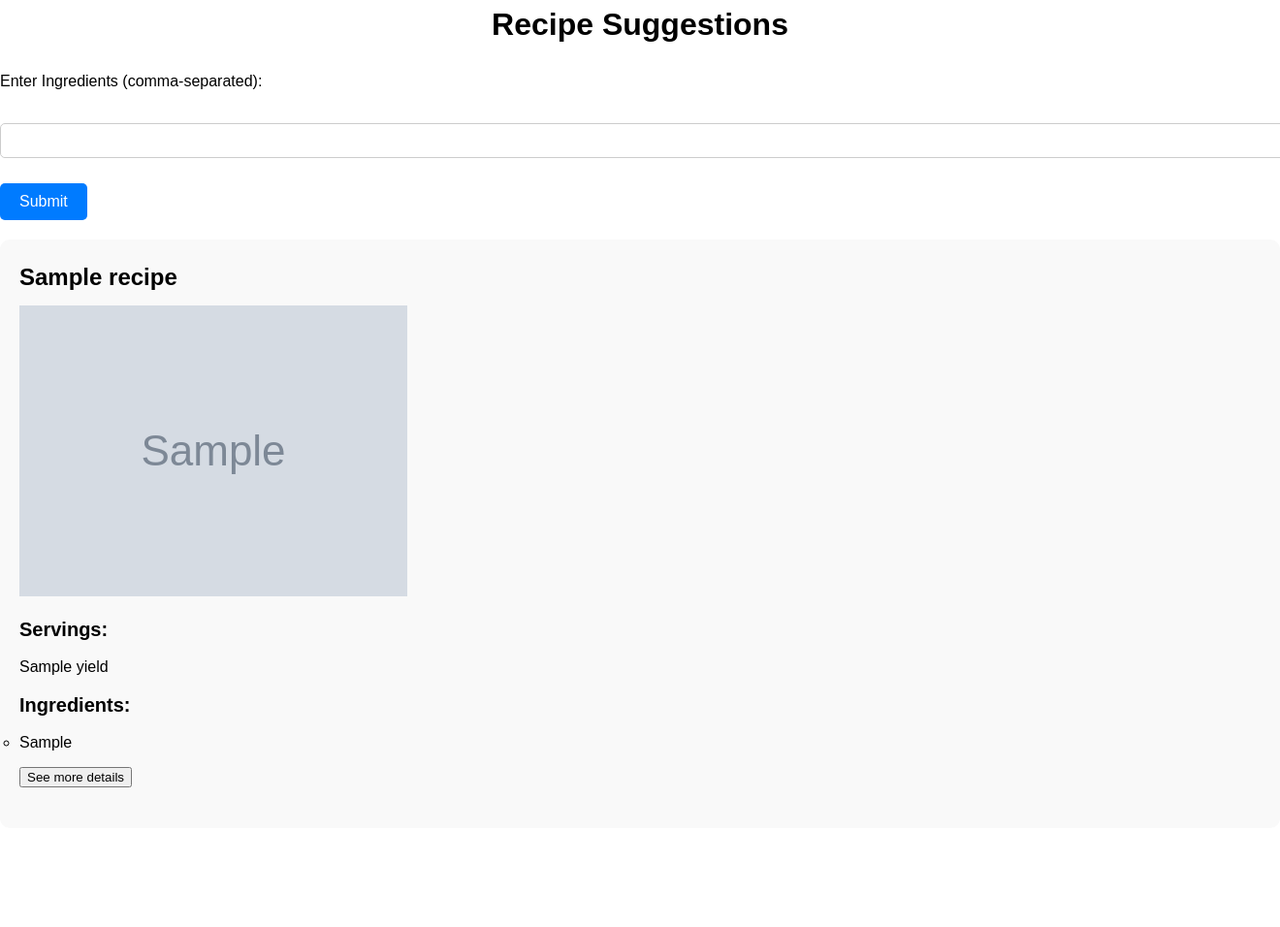
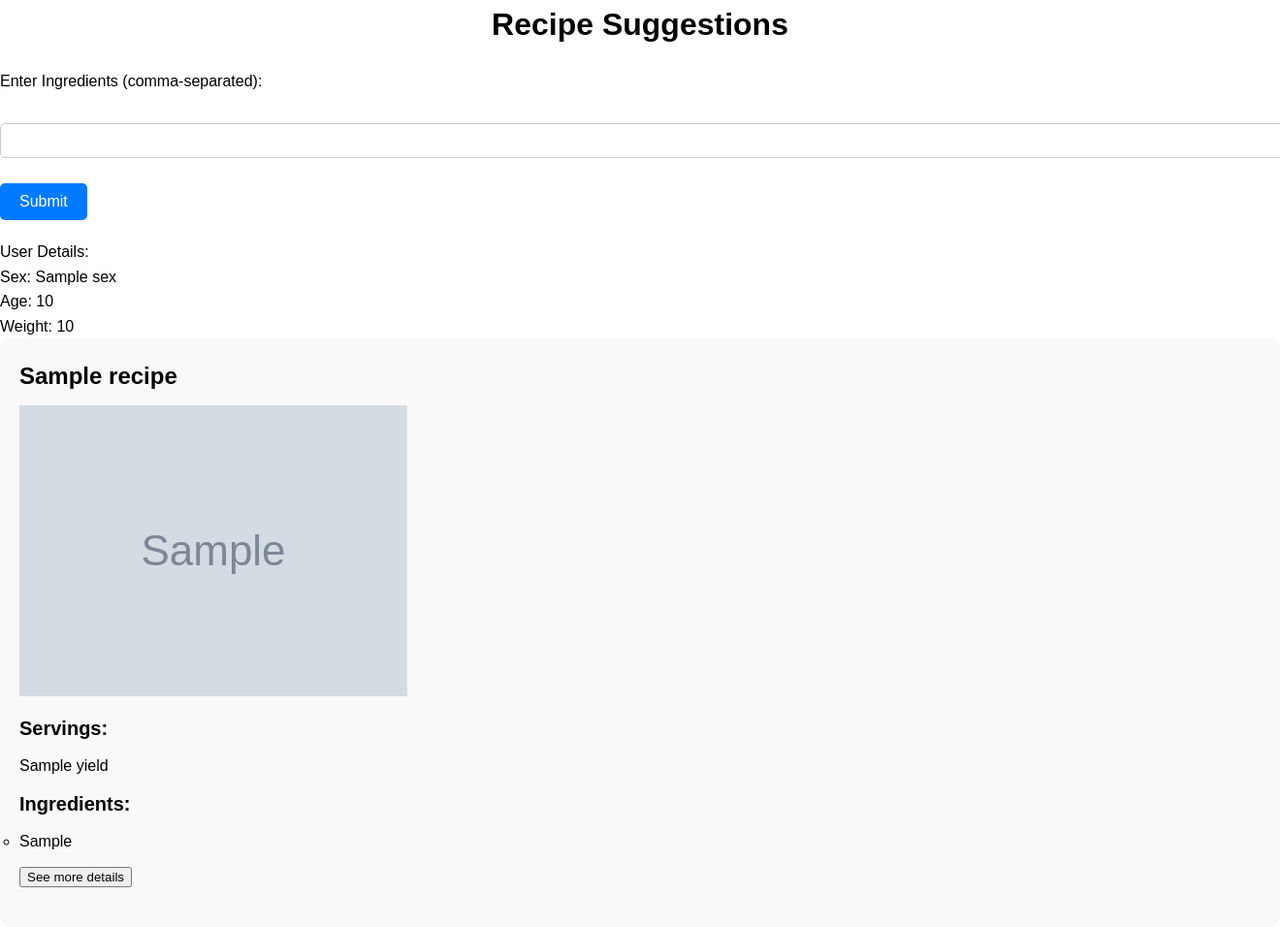
Before and after one commit to Rezatron/Recipe-Nutrient, a Flask app: template templates/index.html in a window 1320 px wide; the page is wider, and only the part inside the window is pictured. Shown: that part at 97% size. Before the commit the page ends 812 px from the top of that part, so only its background shows below. Run offline with Flask 3, Linux system fonts and the light colour scheme; the template is opened without the code that fills it: most values are stand-ins (such as "Sample title", 1, 10 or a date in 2020); grey boxes marked "Sample" are stand-in pictures.

Commit message:
added user details on main page

```diff
--- a/routes.py
+++ b/routes.py
@@ -4,8 +4,12 @@
 from utils import clean_micro_nutrients
 from units import nutrient_units
 from rni import rni_data
+import logging
 
 app = Flask(__name__)
+
+# Initialize logging
+logging.basicConfig(level=logging.INFO)
 
 # Define the RNI data globally
 global_rni = None
@@ -17,7 +21,7 @@
 micro_nutrients_per_serving = {}
 comparison_to_rni = {}
 
-# Define the rate limit function directly in routes.py
+# Define the rate limit function
 def exceeds_rate_limit(client_ip):
     # Your rate limit logic here
     pass
@@ -39,7 +43,7 @@
     client_ip = request.remote_addr
 
     # Check if the request exceeds the rate limit
-    if exceeds_rate_limit(client_ip):  # Use the function here
+    if exceeds_rate_limit(client_ip):
         return jsonify({'error': 'Rate limit exceeded. Please try again later.'}), 429
 
     # Make the API request to Edamam
@@ -51,100 +55,101 @@
 
     try:
         edamam_response = requests.get(edamam_url)
-        if edamam_response.status_code == 200:
-            edamam_recipes = edamam_response.json()
-            filtered_recipes = []
-            for hit in edamam_recipes['hits'][:max_recipes_to_show]:
-                recipe = hit['recipe']
-                label = recipe['label']
-                ingredient_lines = recipe['ingredientLines']
-                health_labels = recipe.get('healthLabels', [])
-                url = recipe.get('url')
-                image = recipe.get('image')
-                calories = recipe.get('calories')
-                micro_nutrients = recipe.get('totalNutrients', {})
-                yield_value = recipe.get('yield', None)
+        edamam_response.raise_for_status()  # Raise HTTPError for bad response status
 
-                # Iterate through micro_nutrients and add units dynamically
-                for nutrient_label, nutrient_data in micro_nutrients.items():
-                    if 'unit' in nutrient_data:
-                        nutrient_units[nutrient_label] = nutrient_data['unit']
+        edamam_recipes = edamam_response.json()
+        filtered_recipes = []
+        for hit in edamam_recipes['hits'][:max_recipes_to_show]:
+            recipe = hit['recipe']
+            label = recipe['label']
+            ingredient_lines = recipe['ingredientLines']
+            health_labels = recipe.get('healthLabels', [])
+            url = recipe.get('url')
+            image = recipe.get('image')
+            calories = recipe.get('calories')
+            micro_nutrients = recipe.get('totalNutrients', {})
+            yield_value = recipe.get('yield', None)
 
-                # Clean up the micro-nutrients data
-                cleaned_micro_nutrients = clean_micro_nutrients(micro_nutrients)
+            # Iterate through micro_nutrients and add units dynamically
+            for nutrient_label, nutrient_data in micro_nutrients.items():
+                if 'unit' in nutrient_data:
+                    nutrient_units[nutrient_label] = nutrient_data['unit']
 
-                # Calculate values per serving
-                calories_per_serving = calories / yield_value
-                micro_nutrients_per_serving = {label: value / yield_value for label, value in cleaned_micro_nutrients.items()}
+            # Clean up the micro-nutrients data
+            cleaned_micro_nutrients = clean_micro_nutrients(micro_nutrients)
 
-                # Append extracted details to the filtered_recipes list
-                filtered_recipes.append({
-                    'label': label,
-                    'ingredient_lines': ingredient_lines,
-                    'ingredients': ingredients,
-                    'url': url,
-                    'image': image,
-                    'calories_per_serving': calories_per_serving,
-                    'micro_nutrients_per_serving': micro_nutrients_per_serving,
-                    'nutrient_units': nutrient_units,
-                    'yield': yield_value,
-                })
+            # Calculate values per serving
+            calories_per_serving = calories / yield_value
+            micro_nutrients_per_serving = {label: value / yield_value for label, value in cleaned_micro_nutrients.items()}
 
-            # Now that recipes are fetched, calculate the protein intake and comparison
-            protein_intake = micro_nutrients_per_serving.get('Protein', 0)
+            # Append extracted details to the filtered_recipes list
+            filtered_recipes.append({
+                'label': label,
+                'ingredient_lines': ingredient_lines,
+                'ingredients': ingredients,
+                'url': url,
+                'image': image,
+                'calories_per_serving': calories_per_serving,
+                'micro_nutrients_per_serving': micro_nutrients_per_serving,
+                'nutrient_units': nutrient_units,
+                'yield': yield_value,
+            })
 
-            if protein_intake != 0 and global_rni:
-                sex = request.args.get('sex')
-                age = request.args.get('age')
-                weight = request.args.get('weight')
+        # Now that recipes are fetched, calculate the protein intake and comparison
+        protein_intake = micro_nutrients_per_serving.get('Protein', 0)
 
-                age = int(age)
-                weight = float(weight)
+        if protein_intake != 0 and global_rni:
+            sex = request.args.get('sex')
+            age = request.args.get('age')
+            weight = request.args.get('weight')
 
-                # Calculate protein RNI
-                protein_rni = 0.75 * weight
+            age = int(age)
+            weight = float(weight)
 
-                # Determine age group
-                if age >= 11 and age <= 14:
-                    age_group = "11-14 years"
-                elif age >= 15 and age <= 18:
-                    age_group = "15-18 years"
-                elif age >= 19 and age <= 50:
-                    age_group = "19-50 years"
-                else:
-                    age_group = "50+ years"
+            # Calculate protein RNI
+            protein_rni = 0.75 * weight
 
-                # Determine sex group and retrieve corresponding RNI data
-                if sex.lower() == 'male':
-                    if age_group in rni_data["Micronutrients"]["Males"]:
-                        global_rni = rni_data["Micronutrients"]["Males"][age_group]
+            # Determine age group
+            if age >= 11 and age <= 14:
+                age_group = "11-14 years"
+            elif age >= 15 and age <= 18:
+                age_group = "15-18 years"
+            elif age >= 19 and age <= 50:
+                age_group = "19-50 years"
+            else:
+                age_group = "50+ years"
 
-                        # Calculate micro-nutrient comparison to RNI
-                        if global_rni:
-                            for nutrient_label, nutrient_value in micro_nutrients_per_serving.items():
-                                if nutrient_label in global_rni:
-                                    comparison_to_rni[nutrient_label] = nutrient_value / global_rni[nutrient_label]
-                elif sex.lower() == 'female':
-                    if age_group in rni_data["Micronutrients"]["Females"]:
-                        global_rni = rni_data["Micronutrients"]["Females"][age_group]
+            # Determine sex group and retrieve corresponding RNI data
+            if sex.lower() == 'male':
+                if age_group in rni_data["Micronutrients"]["Males"]:
+                    global_rni = rni_data["Micronutrients"]["Males"][age_group]
 
-                        # Calculate micro-nutrient comparison to RNI
+                    # Calculate micro-nutrient comparison to RNI
+                    if global_rni:
+                        for nutrient_label, nutrient_value in micro_nutrients_per_serving.items():
+                            if nutrient_label in global_rni:
+                                comparison_to_rni[nutrient_label] = nutrient_value / global_rni[nutrient_label]
+            elif sex.lower() == 'female':
+                if age_group in rni_data["Micronutrients"]["Females"]:
+                    global_rni = rni_data["Micronutrients"]["Females"][age_group]
 
-                # Calculate the percentage of protein RNI compared to the protein intake from the meal
-                protein_rni_percentage = (protein_intake / protein_rni)
-                comparison_to_rni['Protein'] = protein_rni_percentage
+        # Calculate the percentage of protein RNI compared to the protein intake from the meal
+        if protein_intake != 0:
+            protein_rni_percentage = (protein_intake / protein_rni)
+            comparison_to_rni['Protein'] = protein_rni_percentage
 
-                # Add protein RNI to comparison_to_rni dictionary
-                comparison_to_rni['Protein_RNI'] = protein_rni
+        # Add protein RNI to comparison_to_rni dictionary
+        comparison_to_rni['Protein_RNI'] = protein_rni
 
-            # Pass comparison_to_rni to the template context
-            return render_template('index.html', recipes=filtered_recipes, comparison_to_rni=comparison_to_rni)
+        # Pass comparison_to_rni to the template context
+        return render_template('index.html', recipes=filtered_recipes, comparison_to_rni=comparison_to_rni, sex=sex, age=age, weight=weight)
 
     except requests.RequestException as e:
+        logging.error(f'Error fetching recipes: {e}')
         return jsonify({'error': f'Network Error: {e}'}), 500
-
-    # Handle case where recipes cannot be fetched
-    return jsonify({'error': 'Failed to fetch recipes'}), 500
+    except Exception as e:
+        logging.error(f'Error processing recipes: {e}')
+        return jsonify({'error': 'Failed to process recipes'}), 500
 
 # Define route to handle individual recipe requests
 @app.route('/recipe/<recipe_id>', methods=['GET'])
@@ -158,6 +163,8 @@
 
     try:
         response = requests.get(edamam_url, params=params)
+        response.raise_for_status()  # Raise HTTPError for bad response status
+
         data = response.json()
 
         if response.status_code == 200:
@@ -167,7 +174,11 @@
             error_message = data['error'][0]['message']
             return jsonify({'error': error_message}), response.status_code
     except requests.RequestException as e:
+        logging.error(f'Error fetching recipe details: {e}')
         return jsonify({'error': f'Network Error: {e}'}), 500
+    except Exception as e:
+        logging.error(f'Error processing recipe details: {e}')
+        return jsonify({'error': 'Failed to process recipe details'}), 500
 
 @app.route('/', methods=['GET', 'POST'])
 def form():
@@ -177,6 +188,20 @@
         weight = request.form['weight']
         return redirect(url_for('index', sex=sex, age=age, weight=weight))
     return render_template('form.html')
+
+
+def get_age_group(age):
+    if age >= 11 and age <= 14:
+        return "11-14 years"
+    elif age >= 15 and age <= 18:
+        return "15-18 years"
+    elif age >= 19 and age <= 50:
+        return "19-50 years"
+    else:
+        return "50+ years"
+
+
+
 
 # Define index route
 @app.route('/index', methods=['GET'])
@@ -188,6 +213,7 @@
     sex = request.args.get('sex')
     age = request.args.get('age')
     weight = request.args.get('weight')
+
     # Initialize comparison_to_rni dictionary
     comparison_to_rni = {}
     print("Accessing the index route")
@@ -198,17 +224,10 @@
         # Calculate protein RNI
         protein_rni = 0.75 * weight
 
+        # Determine age group using the new function
+        age_group = get_age_group(age)
+
         print("Protein RNI:", protein_rni)
-
-        # Determine age group
-        if age >= 11 and age <= 14:
-            age_group = "11-14 years"
-        elif age >= 15 and age <= 18:
-            age_group = "15-18 years"
-        elif age >= 19 and age <= 50:
-            age_group = "19-50 years"
-        else:
-            age_group = "50+ years"
 
         # Determine sex group and retrieve corresponding RNI data
         if sex.lower() == 'male':
@@ -224,8 +243,6 @@
             if age_group in rni_data["Micronutrients"]["Females"]:
                 global_rni = rni_data["Micronutrients"]["Females"][age_group]
 
-
-
         # Calculate protein intake from the meal
         protein_intake = micro_nutrients_per_serving.get('Protein', 0)
 
@@ -234,11 +251,12 @@
             protein_rni_percentage = (protein_intake / protein_rni)
             comparison_to_rni['Protein'] = protein_rni_percentage
             print(protein_rni_percentage)
+
         # Add protein RNI to comparison_to_rni dictionary
         comparison_to_rni['Protein_RNI'] = protein_rni  # Add this line
 
         # Pass comparison_to_rni dictionary to the template
-        return render_template('index.html', comparison_to_rni=comparison_to_rni)
+        return render_template('index.html', sex=sex, age=age, weight=weight, comparison_to_rni=comparison_to_rni)
     else:
         # Handle case where required parameters are missing
         return 'Missing required parameters', 400  # Return an error response with status code 400
--- a/templates/index.html
+++ b/templates/index.html
@@ -19,7 +19,14 @@
 
         <button type="submit" class="submit-button">Submit</button>
     </form>
-
+    <body>
+        <p>User Details:</p>
+        <ul>
+            <li>Sex: {{ sex }}</li>
+            <li>Age: {{ age }}</li>
+            <li>Weight: {{ weight }}</li>
+        </ul>
+    </body>
     {% if recipes %}
     <ul class="recipe-list">
         {% for recipe in recipes %}
```
